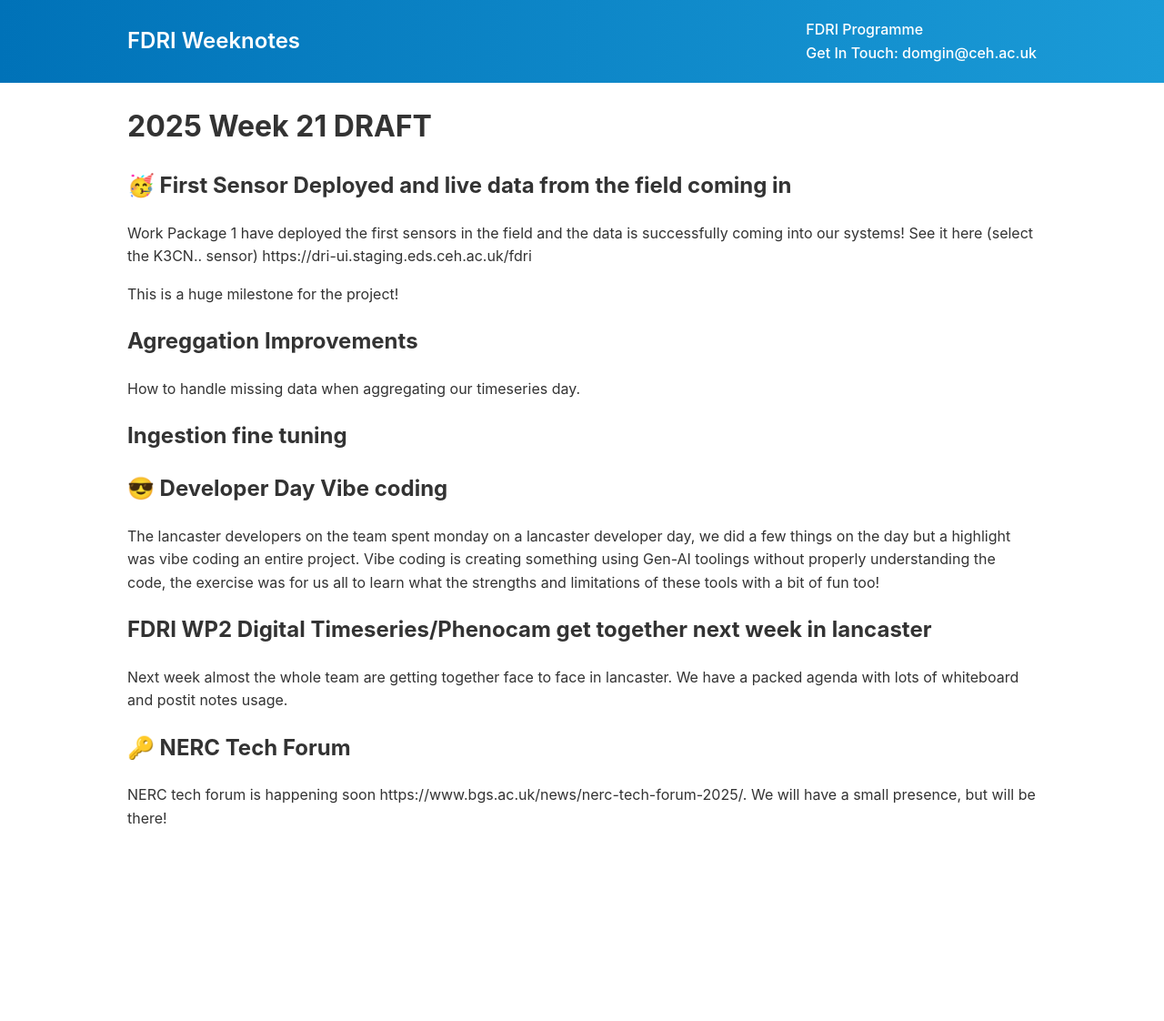
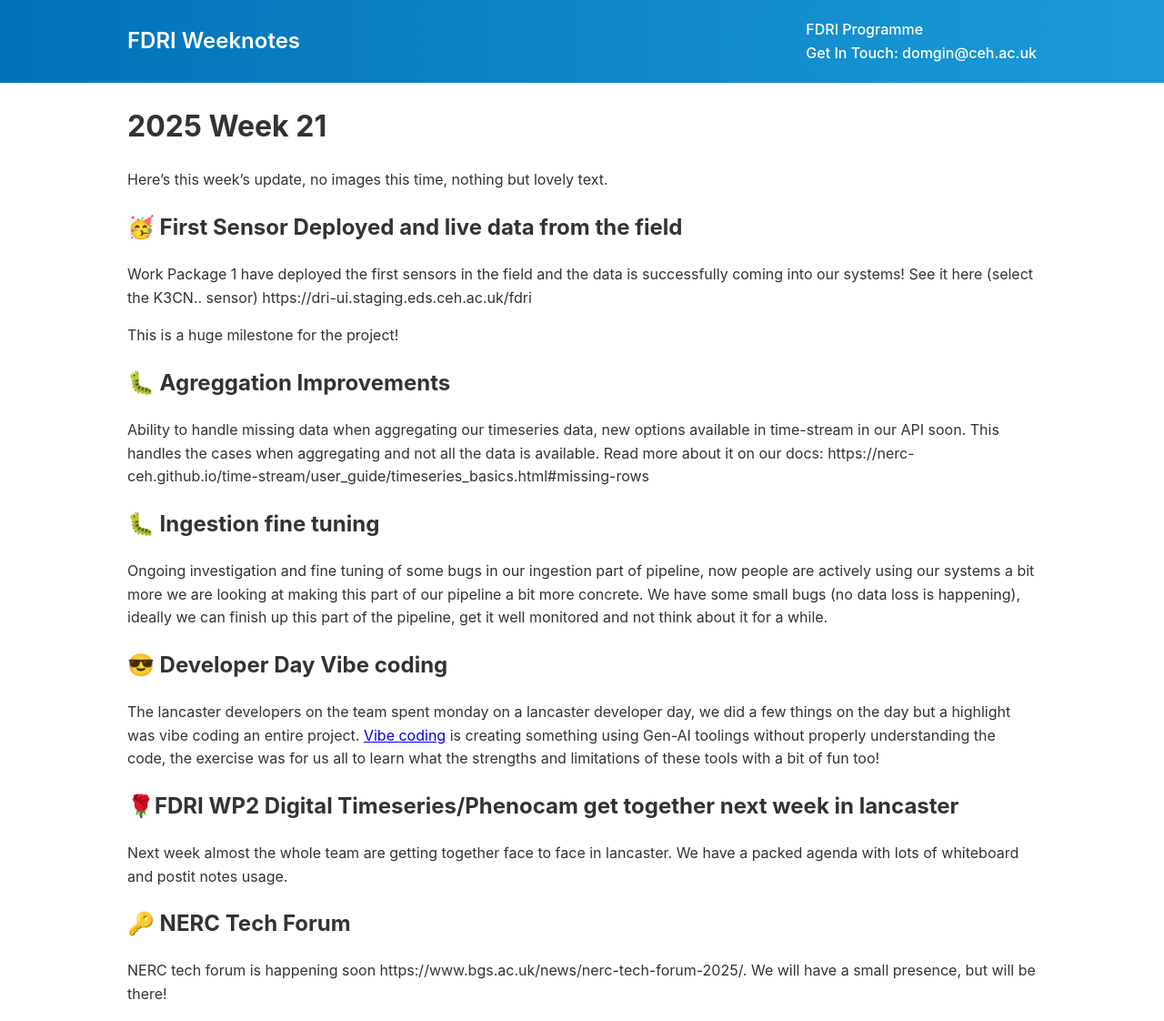
Before and after one commit to NERC-CEH/fdri_words, a Jekyll site: the page built from weeknotes/2025/21.md, in a window 1280 px wide. Shown: the whole page at 91% size. Built offline with Jekyll 4.4.1, drawn with Linux system fonts in a browser that asks for light colours; our own code applies the rules of GitHub Pages for plain Markdown files; before the commit the page ends 928 px from its top, so only the background shows below that.

Commit message:
Update 21.md

```diff
--- a/weeknotes/2025/21.md
+++ b/weeknotes/2025/21.md
@@ -1,29 +1,34 @@
-# 2025 Week 21 DRAFT
+# 2025 Week 21
 
-## 🥳 First Sensor Deployed and live data from the field coming in
+Here's this week's update, no images this time, nothing but lovely text.
+
+## 🥳 First Sensor Deployed and live data from the field
 
 Work Package 1 have deployed the first sensors in the field and the data is successfully coming into our systems!
 See it here (select the K3CN.. sensor) https://dri-ui.staging.eds.ceh.ac.uk/fdri
 
 This is a huge milestone for the project!
 
-## Agreggation Improvements
+## 🐛 Agreggation Improvements
 
-How to handle missing data when aggregating our timeseries day.
+Ability to handle missing data when aggregating our timeseries data, new options available in time-stream in our API soon. This handles the cases when aggregating and not all the data is available.
+Read more about it on our docs: https://nerc-ceh.github.io/time-stream/user_guide/timeseries_basics.html#missing-rows
 
-## Ingestion fine tuning
+## 🐛 Ingestion fine tuning
 
-
+Ongoing investigation and fine tuning of some bugs in our ingestion part of pipeline, now people are actively using our systems a bit more we are looking at making this part of our pipeline a bit more concrete.
+We have some small bugs (no data loss is happening), ideally we can finish up this part of the pipeline, get it well monitored and not think about it for a while.
 
 ## 😎 Developer Day Vibe coding
 
 The lancaster developers on the team spent monday on a lancaster developer day, we did a few things on the day but a highlight was vibe coding an entire project.
-Vibe coding is creating something using Gen-AI toolings without properly understanding the code, the exercise was for us all to learn what the strengths and limitations of these tools with a bit of fun too!
+[Vibe coding](https://en.wikipedia.org/wiki/Vibe_coding) is creating something using Gen-AI toolings without properly understanding the code, the exercise was for us all to learn what the strengths and limitations of these tools with a bit of fun too!
 
-## FDRI WP2 Digital Timeseries/Phenocam get together next week in lancaster
+## 🌹FDRI WP2 Digital Timeseries/Phenocam get together next week in lancaster
 
 Next week almost the whole team are getting together face to face in lancaster. We have a packed agenda with lots of whiteboard and postit notes usage.
 
 ## 🔑 NERC Tech Forum
+
 NERC tech forum is happening soon https://www.bgs.ac.uk/news/nerc-tech-forum-2025/.
 We will have a small presence, but will be there!
```
